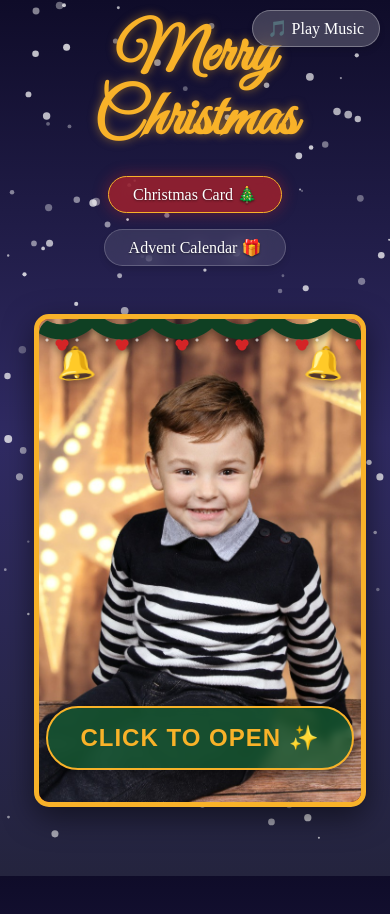
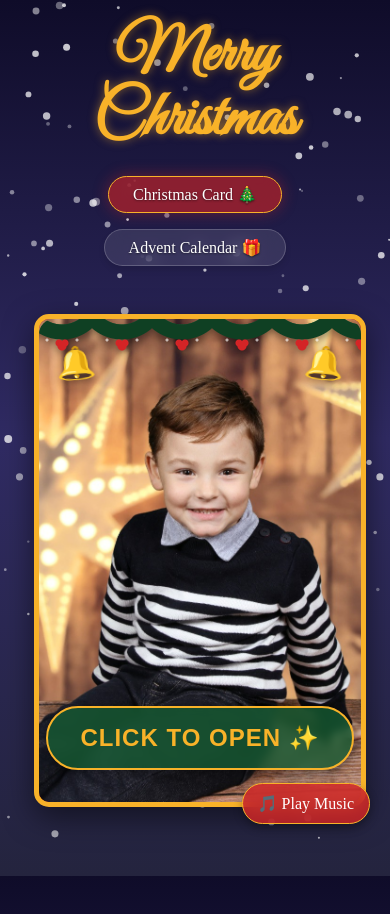
Before and after one commit to mvicenzino/vicenzino-xmas, a React (Vite) app: page / in a window 390 px wide. Shown: the top 914 px of the page. Built offline with nearby package versions, Linux system fonts and the light colour scheme; a web font is replaced by a local one.

Commit message:
Fix mobile layout: move music button and center card back

```diff
--- a/src/mobile.css
+++ b/src/mobile.css
@@ -36,6 +36,15 @@
 
     .card-inside {
         padding: 1rem;
+        display: flex;
+        flex-direction: column;
+        justify-content: center;
+        /* Center vertically */
+        align-items: center;
+        /* Center horizontally */
+        text-align: center;
+        height: 100%;
+        /* Ensure it takes full height */
     }
 
     .card-inside h2 {
--- a/src/music.css
+++ b/src/music.css
@@ -24,9 +24,14 @@
 
 @media (max-width: 768px) {
     .music-btn {
-        top: 10px;
-        right: 10px;
-        padding: 8px 15px;
+        top: auto;
+        bottom: 20px;
+        right: 20px;
+        padding: 10px 15px;
         font-size: 1rem;
+        background: rgba(212, 36, 38, 0.8);
+        /* Red background for visibility */
+        border-color: var(--christmas-gold);
+        box-shadow: 0 4px 10px rgba(0, 0, 0, 0.3);
     }
 }
```
